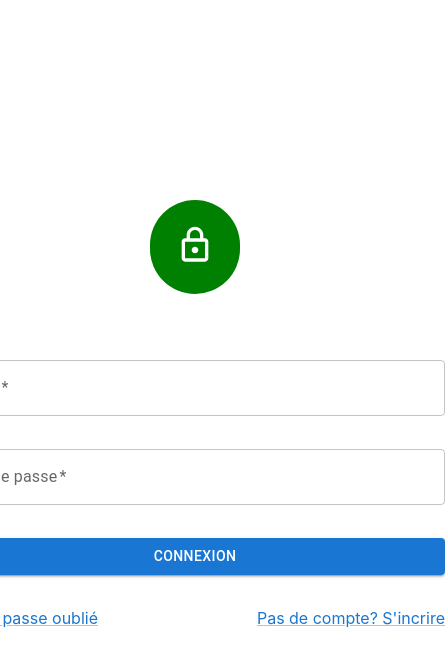
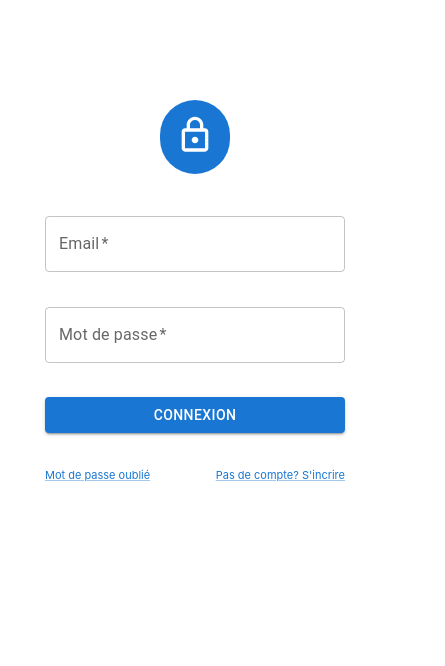
Before and after one commit to BenGex31/weddingguests, a React (Create React App) app: page / in a window 390 px wide. Shown: the top 666 px of the page, 445 px wide, since content can reach past the window. Built offline with nearby package versions, Linux system fonts and the light colour scheme.

Commit message:
Update Login.css

```diff
--- a/src/pages/Login.css
+++ b/src/pages/Login.css
@@ -8,10 +8,10 @@
 }
 
 .containerIcon {
-  background-color: green;
-  padding: 25px;
+  background-color: #1976d2;
+  padding: 15px;
   border-radius: 50px;
-  margin-bottom: 50px;
+  margin-bottom: 25px;
 }
 
 .containerForm {
@@ -27,6 +27,21 @@
   display: flex;
   flex-direction: row;
   justify-content: space-between;
-  width: 500px;
-  color: grey;
+  align-items: center;
+  font-size: 15px;
 }
+
+@media all and (orientation: portrait) {
+  .container {
+    margin-top: 100px;
+  }
+}
+
+@media all and (max-width: 425px) {
+  .containerForm {
+    width: 300px;
+  }
+  .containerLink {
+    font-size: 11px;
+  }
+}
```
